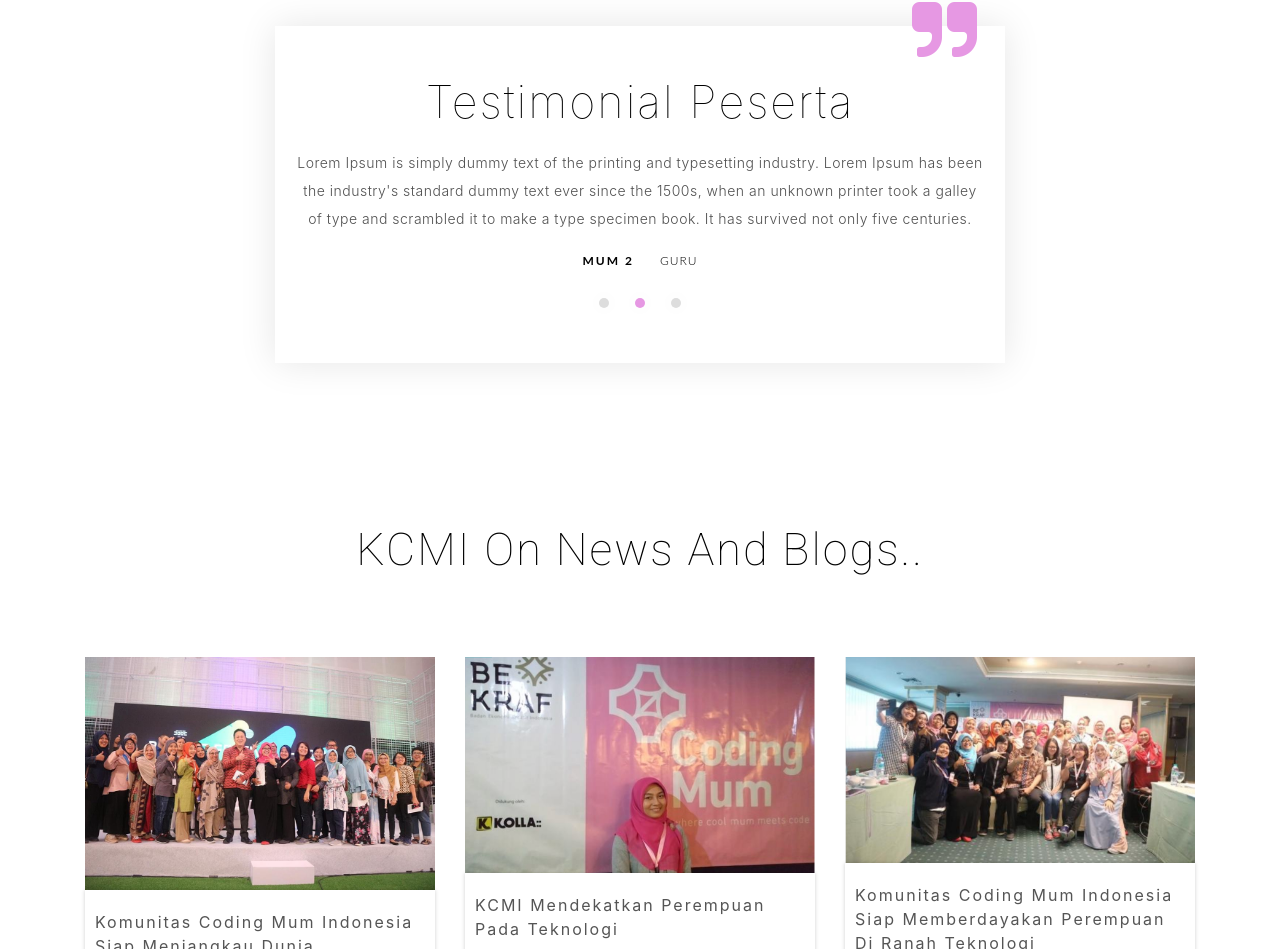
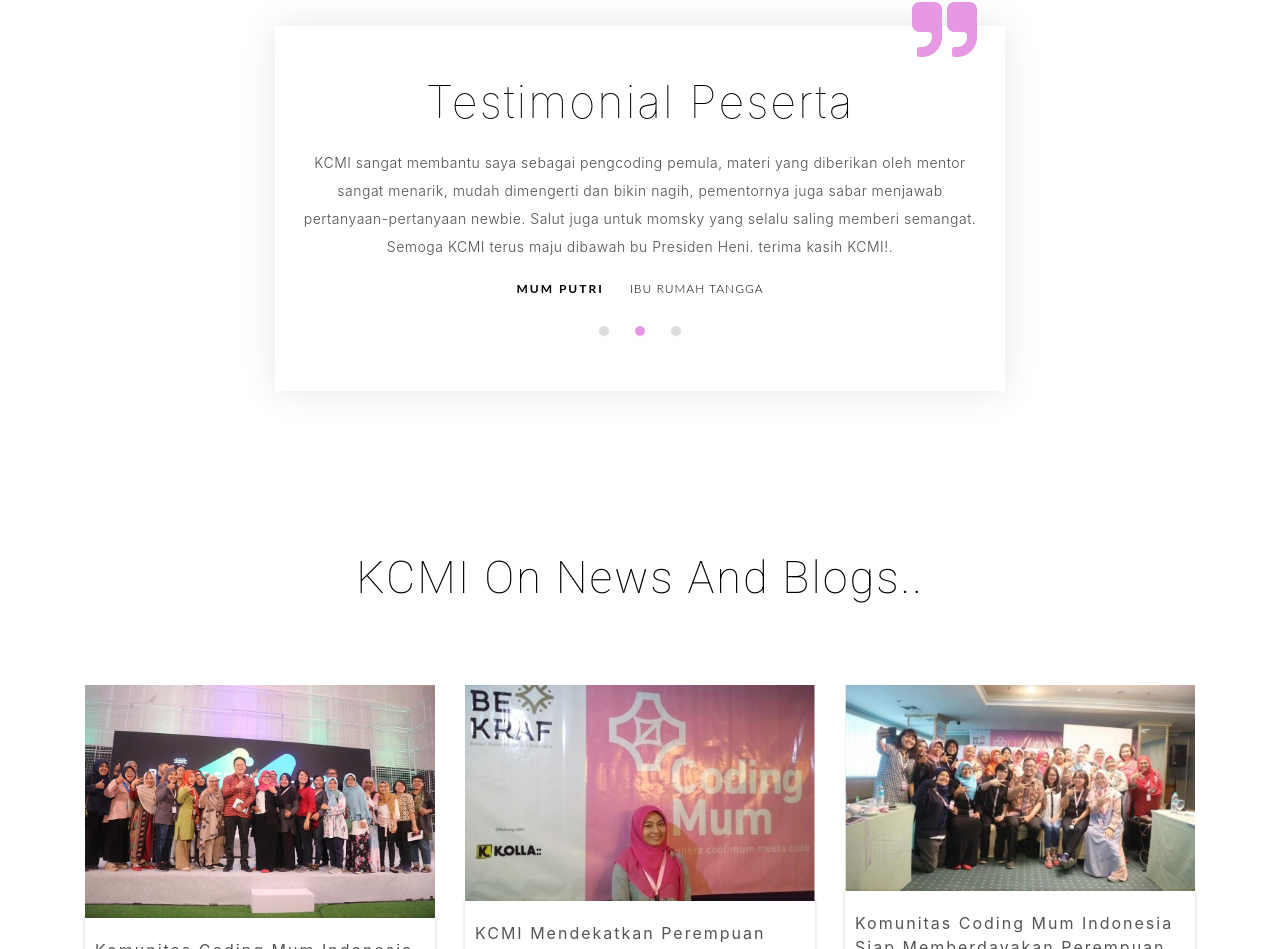
Before and after one commit to wnitya2/kcmi-newbie-labs, a plain HTML site: page index.html in a window 1280 px wide. Shown: the part 4417-5366 px from the top of the page. Drawn offline with nearby package versions, Linux system fonts and the light colour scheme.

Commit message:
testimonial Putri

```diff
--- a/index.html
+++ b/index.html
@@ -426,9 +426,8 @@
                                     <div class="top-top">
 
                                         <h2>Testimonial Peserta</h2>
-                                        <p>Lorem Ipsum is simply dummy text of the printing and typesetting industry. Lorem Ipsum has been the industry's standard dummy text ever since the 1500s, when an unknown printer took a galley of type and scrambled
-                                            it to make a type specimen book. It has survived not only five centuries.</p>
-                                        <h4>Mum 2<span>Guru</span></h4>
+                                        <p>KCMI sangat membantu saya sebagai pengcoding pemula, materi yang diberikan oleh mentor sangat menarik, mudah dimengerti dan bikin nagih, pementornya juga sabar menjawab pertanyaan-pertanyaan newbie. Salut juga untuk momsky yang selalu saling memberi semangat. Semoga KCMI terus maju dibawah bu Presiden Heni. terima kasih KCMI!.</p>
+                                        <h4>Mum Putri<span>Ibu Rumah Tangga</span></h4>
 
                                     </div>
                                 </div>
```
